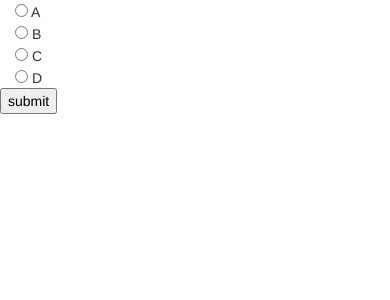
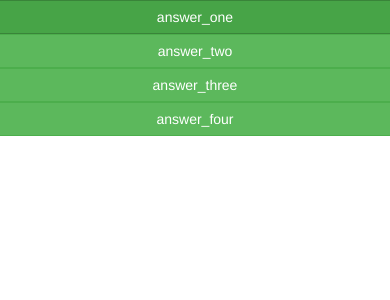
Before and after one commit to sigamateusz/bacon_squad, a Flask app: page /question in a window 390 px wide; the page is wider, and only the part inside the window is pictured. Shown: the top 300 px of that part. Run offline with Flask 2, Linux system fonts and the light colour scheme.

Commit message:
question html

```diff
--- a/app/templates/module/question.html
+++ b/app/templates/module/question.html
@@ -3,28 +3,29 @@
 <head>
     <meta charset="UTF-8">
     <title>Title</title>
-    <link rel= "stylesheet" type= "text/css" href= "{{ url_for('static',filename='bootstrap.min.css') }}">
-    <link rel= "stylesheet" type= "text/css" href= "{{ url_for('static',filename='question.css') }}">
-    <meta name="viewport" content="width=device-width, initial-scale=1">
+	<link rel= "stylesheet" type= "text/css" href= "{{ url_for('static',filename='reset.css') }}">
+	<link rel= "stylesheet" type= "text/css" href= "{{ url_for('static',filename='bootstrap.css') }}">
+	<link rel= "stylesheet" type= "text/css" href= "{{ url_for('static',filename='main.css') }}">
 </head>
 <body>
-<div class="container-fluid">
+<div class="container-fluid top">
   <form method="post">
-    <div class="col-md-6">
-    <input type="radio" name="answer" value="answer_one"> A
+
+    <div class="row">
+
+        <input class="btn btn-success col-md-6 col-xs-12 col-sm-6 col-md-8 big" type="button" name="answer" value="answer_one">
+
+        <input class="btn btn-success col-md-6 col-xs-12 col-sm-6 col-md-8 big" type="button" name="answer" value="answer_two">
+
     </div>
-    <div class="col-md-6">
-    <input type="radio" name="answer" value="answer_two"> B
+    <div class="row">
+
+        <input class="btn btn-success col-md-6 col-xs-12 col-sm-6 col-md-8 big" type="button" name="answer" value="answer_three">
+
+        <input class="btn btn-success col-md-6 col-xs-12 col-sm-6 col-md-8 big" type="button" name="answer" value="answer_four">
+
     </div>
-    <div class="col-md-6">
-    <input class="col-md-6" type="radio" name="answer" value="answer_three"> C
-    </div>
-    <div class="col-md-6">
-    <input class="col-md-6" type="radio" name="answer" value="answer_four"> D
-    </div>
-    <div class="container-fluid">
-    <input class="container-fluid" type="submit" value="submit">
-    </div>
+
   </form>
 </div>
 </body>
```
